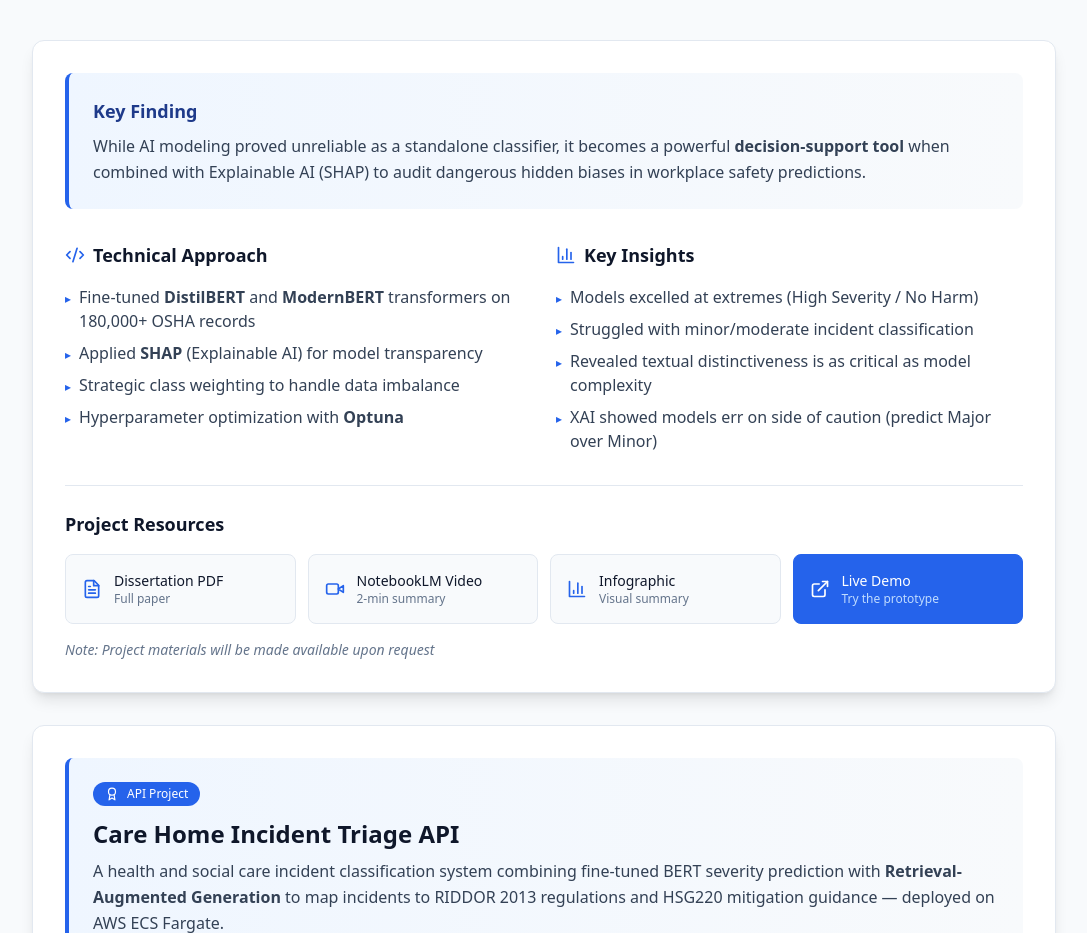
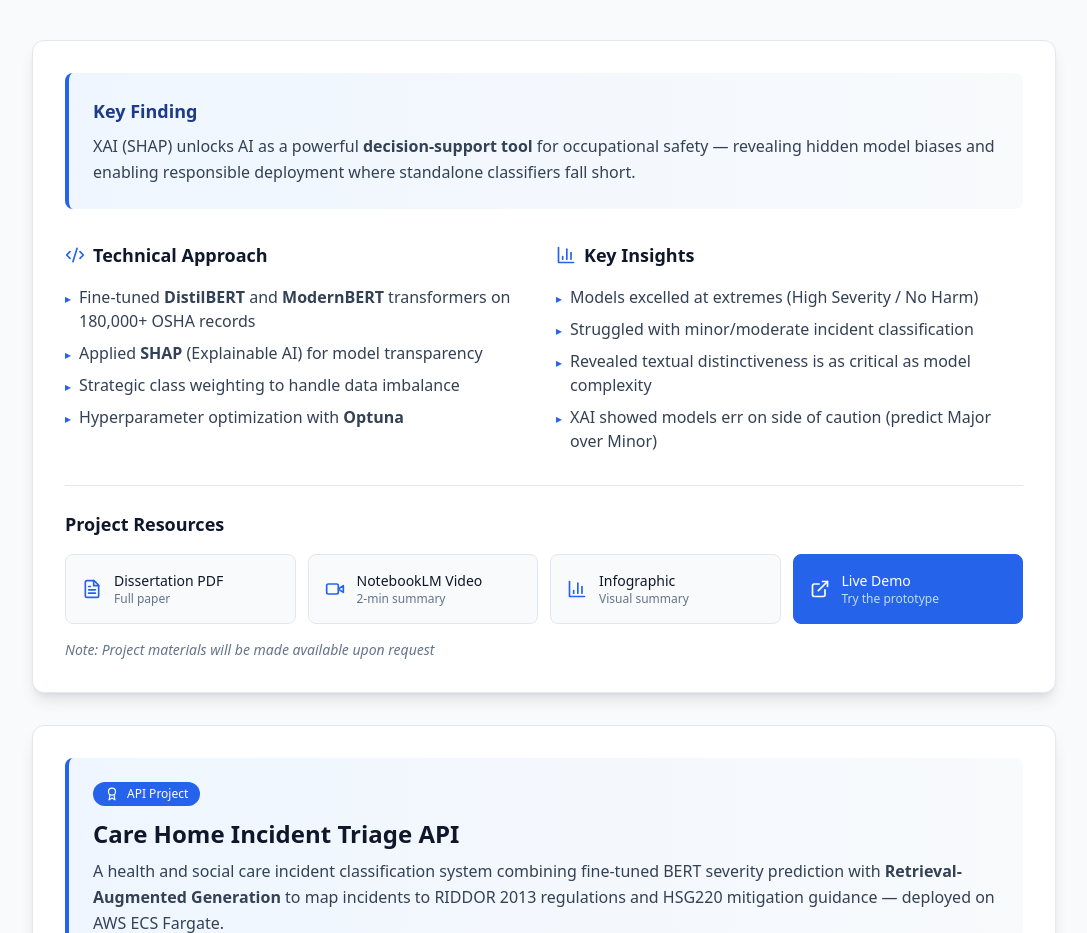
Before and after one commit to stuart-42/stuart-clark-portfolio, a React (Create React App) app: page / in a window 1280 px wide. Shown: the part 1780-2713 px from the top of the page, without its empty margins (96-1183 px from the left). Built offline with nearby package versions, Linux system fonts and the light colour scheme.

Commit message:
Reframe dissertation key finding to lead with positive insight

```diff
--- a/src/App.jsx
+++ b/src/App.jsx
@@ -183,9 +183,9 @@ export default function StuartClarkPortfolio() {
               <div className="bg-gradient-to-r from-blue-50 to-slate-50 p-6 rounded-lg border-l-4 border-blue-600">
                 <h3 className="font-semibold text-lg mb-2 text-blue-900">Key Finding</h3>
                 <p className="text-slate-700 leading-relaxed">
-                  While AI modeling proved unreliable as a standalone classifier, it becomes a powerful
-                  <strong> decision-support tool</strong> when combined with Explainable AI (SHAP) to audit
-                  dangerous hidden biases in workplace safety predictions.
+                  XAI (SHAP) unlocks AI as a powerful <strong>decision-support tool</strong> for occupational
+                  safety — revealing hidden model biases and enabling responsible deployment where standalone
+                  classifiers fall short.
                 </p>
               </div>
 
```
